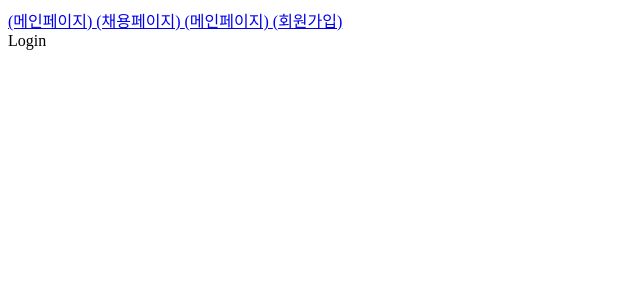
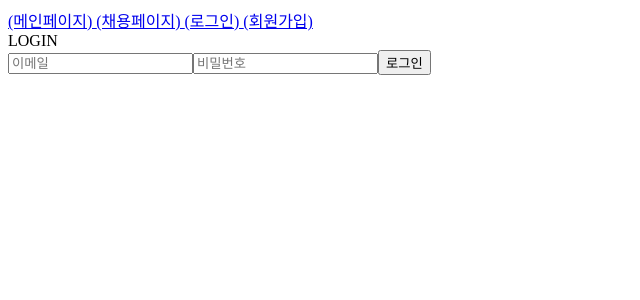
Before and after one commit to Solution-Challenge-Team/CoDI-FE, a React (Create React App) app: page /login in a window 1280 px wide. Shown: the top 300 px of the page, without its empty margins (0-640 px from the left). Built offline with nearby package versions, Linux system fonts and the light colour scheme.

Commit message:
Feat: 로그인 페이지 기본 로그인 배치 완료 (#5)

```diff
--- a/package.json
+++ b/package.json
@@ -41,7 +41,7 @@
   },
   "devDependencies": {
     "@types/node": "^20.11.7",
-    "@types/react": "^18.2.48",
+    "@types/react": "^18.2.52",
     "@types/react-dom": "^18.2.18"
   }
 }
--- a/src/Routers/Routers.js
+++ b/src/Routers/Routers.js
@@ -11,7 +11,7 @@ const Routers = () => {
         {/* Link는 개발의 편의를 위해 임시로 만든 링크입니다. */}
         <Link to="/">(메인페이지) </Link>
         <Link to="/hiring"> (채용페이지) </Link>
-        <Link to="/login"> (메인페이지) </Link>
+        <Link to="/login"> (로그인) </Link>
         <Link to="/signup"> (회원가입) </Link>
 
         <Routes>
--- /dev/null
+++ b/src/pages/login/Login.js
@@ -0,0 +1,19 @@
+import React from "react";
+
+const Login = () => {
+  return (
+    <div className="LoginPage">
+      <div className="loginTitle">
+        LOGIN
+      </div>
+
+      <div className="loginInput">
+        <input type = "text" placeholder="이메일"/>
+        <input type = "password" placeholder="비밀번호"/>
+        <button>로그인</button>
+      </div>
+    </div>
+  );
+};
+
+export default Login;
--- a/src/pages/login/Login.tsx
+++ /dev/null
@@ -1,7 +0,0 @@
-import React from "react";
-
-const Login = () => {
-  return <div>Login</div>;
-};
-
-export default Login;
```
Also changed, not shown: src/pages/login/Login.css (added), 1 other file (tests, documents, lock files or other folders).
